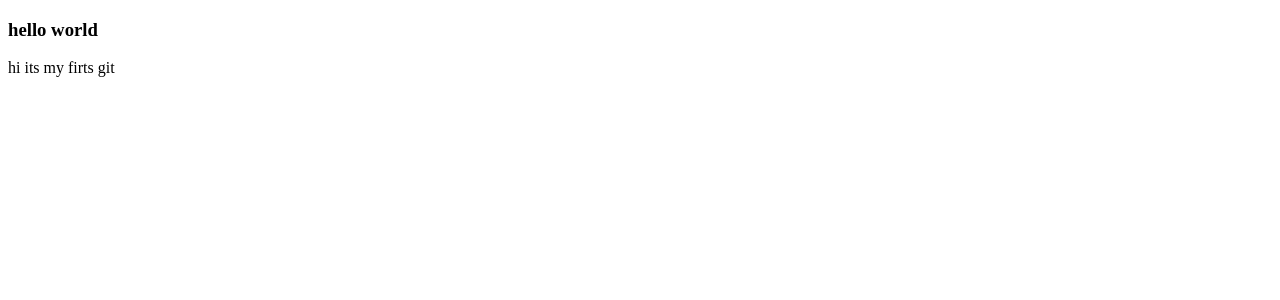
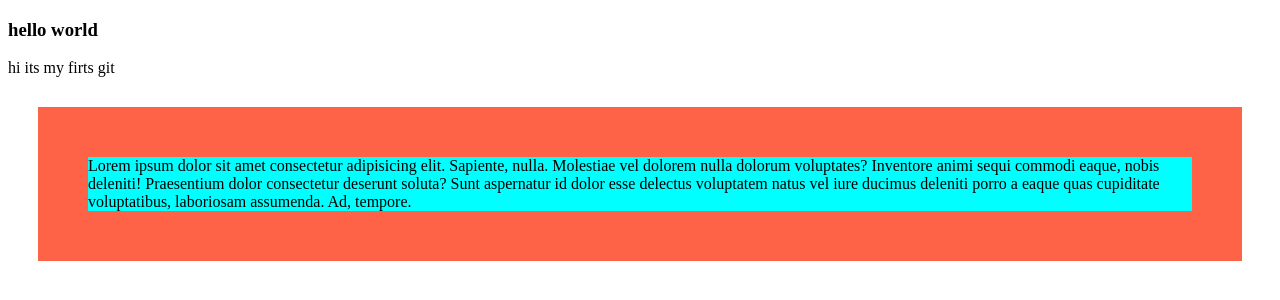
Before and after one commit to Arnabrifat/Arnab, a plain HTML site: page index.html in a window 1280 px wide. Drawn offline with Linux system fonts and the light colour scheme.

Commit message:
first blog

```diff
--- a/index.html
+++ b/index.html
@@ -4,11 +4,13 @@
     <meta charset="UTF-8">
     <meta name="viewport" content="width=device-width, initial-scale=1.0">
     <title>my first git hub</title>
+    <link rel="stylesheet" href="styles/blog.css">
 
 </head>
 <body>
     <h3>hello world</h3>
     <p>hi its my firts git</p>
+    <p class="sk">Lorem ipsum dolor sit amet consectetur adipisicing elit. Sapiente, nulla. Molestiae vel dolorem nulla dolorum voluptates? Inventore animi sequi commodi eaque, nobis deleniti! Praesentium dolor consectetur deserunt soluta? Sunt aspernatur id dolor esse delectus voluptatem natus vel iure ducimus deleniti porro a eaque quas cupiditate voluptatibus, laboriosam assumenda. Ad, tempore.</p>
 
 </body>
 </html>
--- /dev/null
+++ b/styles/blog.css
@@ -0,0 +1,6 @@
+.sk{
+    background-color: aqua;
+    border: 10px solid tomato;
+    border-width: 50px;
+    margin:  30px 30px 30px 30px;
+}
```
